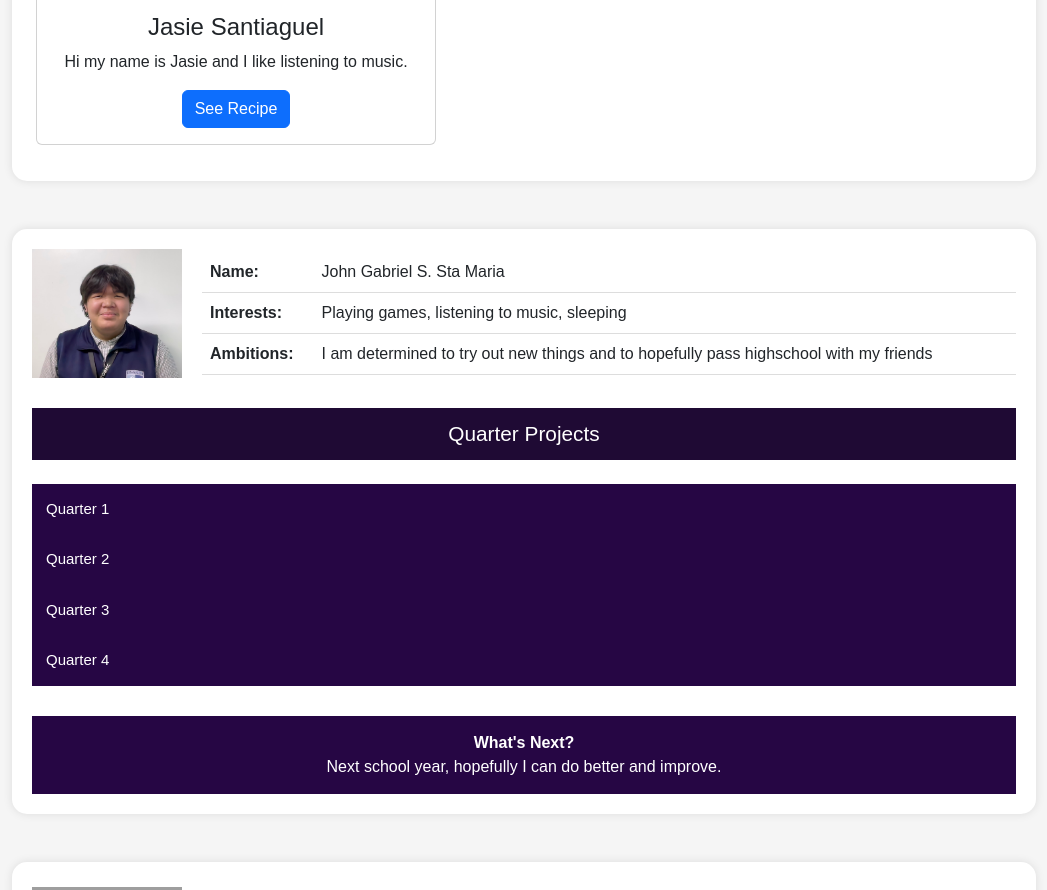
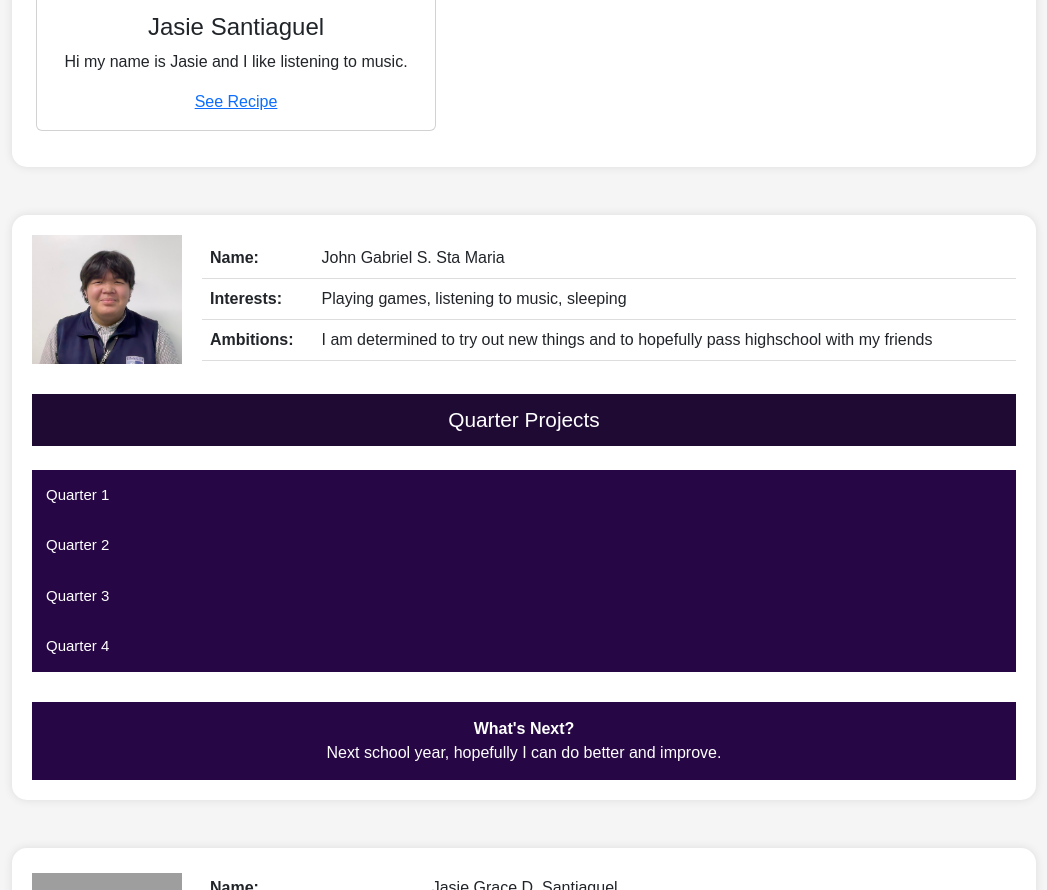
Before and after one commit to gabrieelsm/LP_ICTPROJET_Q4, a plain HTML site: page index.html in a window 1280 px wide. Shown: the part 1521-2411 px from the top of the page, without its empty margins (116-1163 px from the left). Drawn offline with nearby package versions, Linux system fonts and the light colour scheme; grey boxes are pictures that could not be loaded.

Commit message:
Update index.html

```diff
--- a/index.html
+++ b/index.html
@@ -174,7 +174,7 @@
     <div class="card-body">
       <h4 class="card-title">Jasie Santiaguel</h4>
       <p class="card-text">Hi my name is Jasie and I like listening to music.</p>
-      <a href="file:///C:/Users/Jasie/Downloads/final%20proj/double2.html" class="btn btn-primary">See Recipe</a>
+      <a href="file:///C:/Users/Jasie/Downloads/final%20proj/double2.html">See Recipe</a>
     </div>
 </div>
 
```
